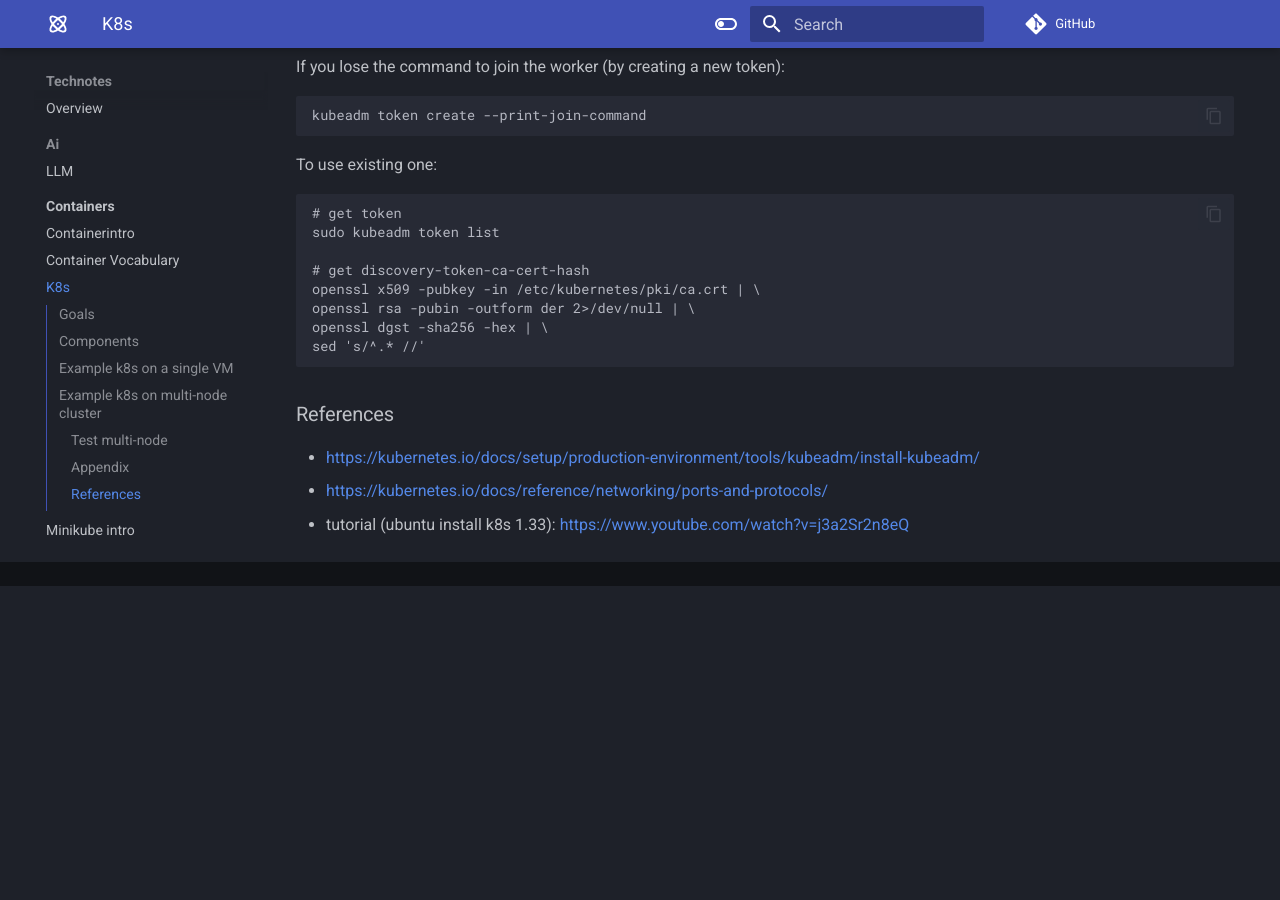
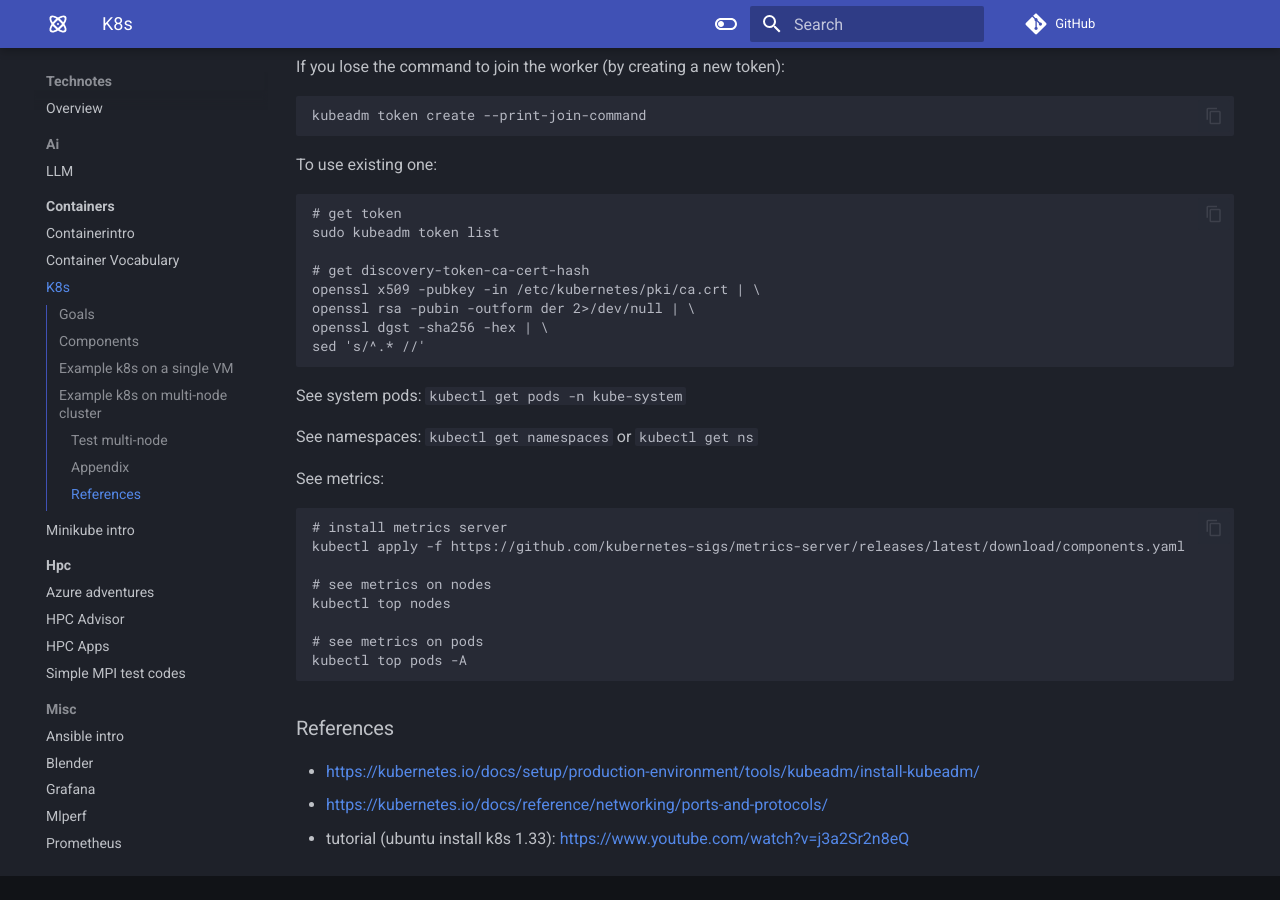
Before and after one commit to marconetto/technotes, an MkDocs documentation site: the page built from docs/containers/k8s.md, in a window 1280 px wide and 900 px high, scrolled down 6205 px. Built offline with MkDocs 1.6.1 and Material for MkDocs 9.7.7, drawn with Linux system fonts in a browser that asks for light colours; comment, search, counter and statistics services are not loaded; before the commit the page ends 6791 px from its top, so only the background shows below that.

Commit message:
update k8s content

````diff
--- a/docs/containers/k8s.md
+++ b/docs/containers/k8s.md
@@ -356,6 +356,25 @@ sed 's/^.* //'
 ```
 
 
+See system pods: `kubectl get pods -n kube-system`
+
+See namespaces: `kubectl get namespaces` or `kubectl get ns`
+
+
+See metrics:
+
+```
+# install metrics server
+kubectl apply -f https://github.com/kubernetes-sigs/metrics-server/releases/latest/download/components.yaml
+
+# see metrics on nodes
+kubectl top nodes
+
+# see metrics on pods
+kubectl top pods -A
+```
+
+
 
 
 
````
Also changed, not shown: docs/containers/containervocabulary.md (+1 -0 lines).
